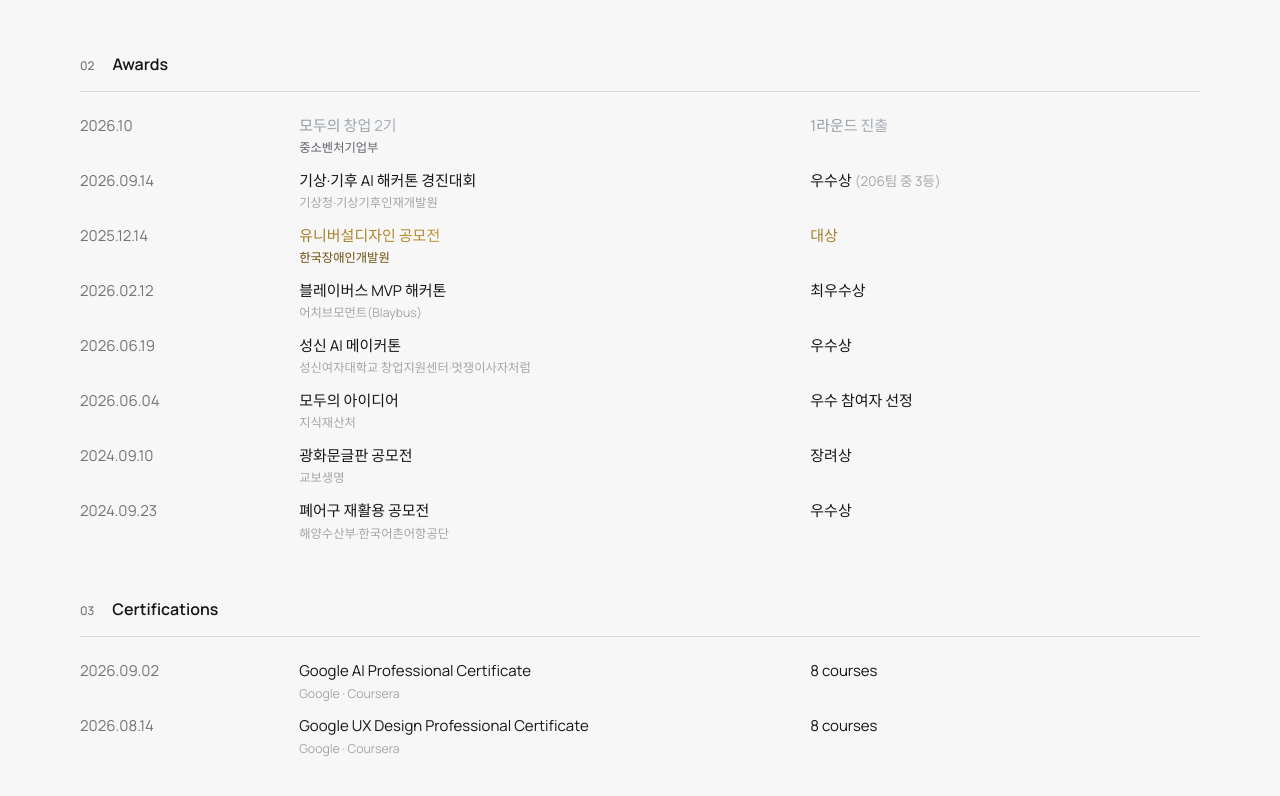
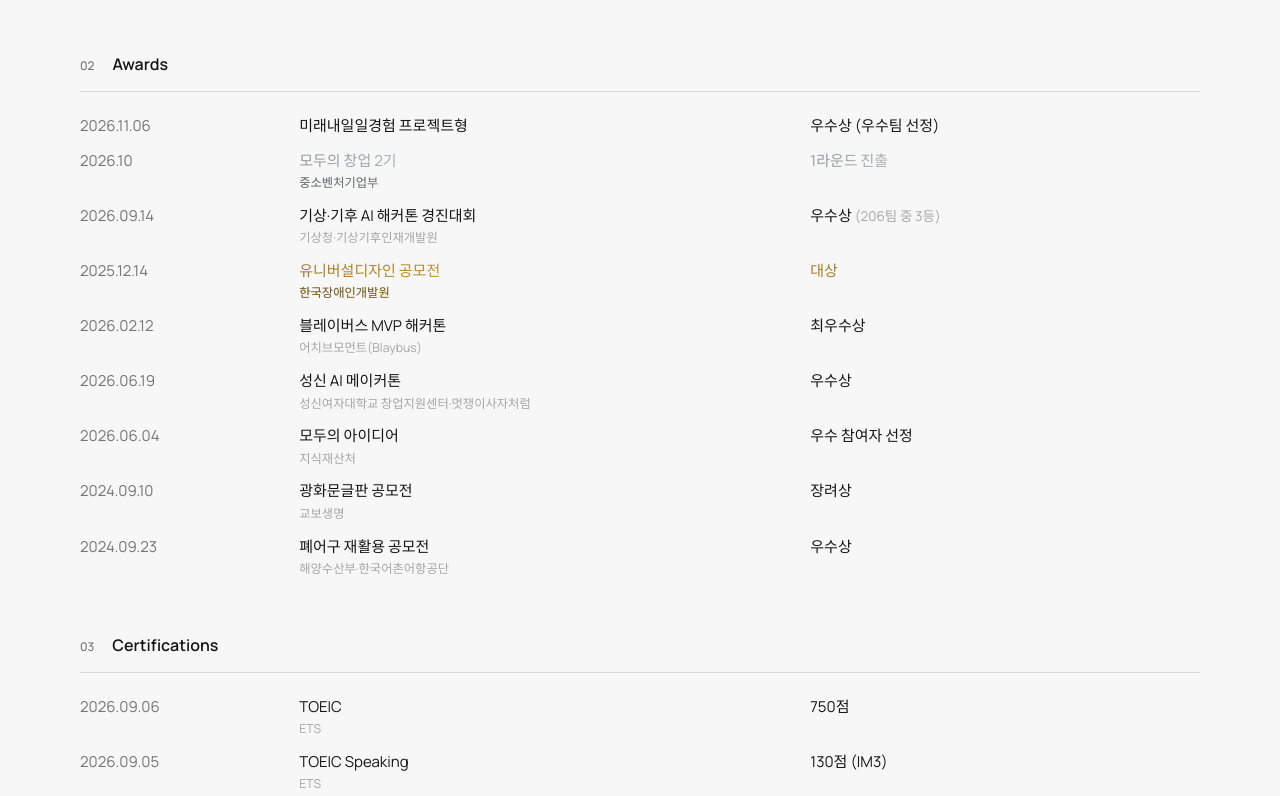
Before and after one commit to hyn113/portfolio-hongyena, a plain HTML site: page page/index.html in a window 1280 px wide. Shown: the part 433-1229 px from the top of the page. Drawn offline with Linux system fonts and the light colour scheme.

Commit message:
Add project award and TOEIC scores to resume

```diff
--- a/page/index.html
+++ b/page/index.html
@@ -40,6 +40,7 @@
         <section class="resume-section-text" aria-labelledby="resume-awards-title">
           <h2 id="resume-awards-title"><span>02</span> Awards</h2>
           <ul class="resume-record-list awards-list">
+            <li><time datetime="2026-11-06">2026.11.06</time><span>미래내일일경험 프로젝트형</span><span>우수상 (우수팀 선정)</span></li>
             <li class="award-featured-row"><time datetime="2026-10">2026.10</time><span class="resume-shimmer resume-shimmer--silver">모두의 창업 2기<small class="award-organizer">중소벤처기업부</small></span><span class="resume-shimmer resume-shimmer--silver">1라운드 진출</span></li>
             <li><time datetime="2026-09-14">2026.09.14</time><span>기상·기후 AI 해커톤 경진대회<small class="award-organizer">기상청·기상기후인재개발원</small></span><span>우수상 <small class="award-note">(206팀 중 3등)</small></span></li>
             <li>
@@ -60,6 +61,8 @@
         <section class="resume-section-text" aria-labelledby="resume-certifications-title">
           <h2 id="resume-certifications-title"><span>03</span> Certifications</h2>
           <ul class="resume-record-list certifications-list">
+            <li><time datetime="2026-09-06">2026.09.06</time><span>TOEIC<small class="award-organizer">ETS</small></span><span>750점</span></li>
+            <li><time datetime="2026-09-05">2026.09.05</time><span>TOEIC Speaking<small class="award-organizer">ETS</small></span><span>130점 (IM3)</span></li>
             <li><time datetime="2026-09-02">2026.09.02</time><span>Google AI Professional Certificate<small class="award-organizer">Google · Coursera</small></span><span>8 courses</span></li>
             <li><time datetime="2026-08-14">2026.08.14</time><span>Google UX Design Professional Certificate<small class="award-organizer">Google · Coursera</small></span><span>8 courses</span></li>
           </ul>
```
